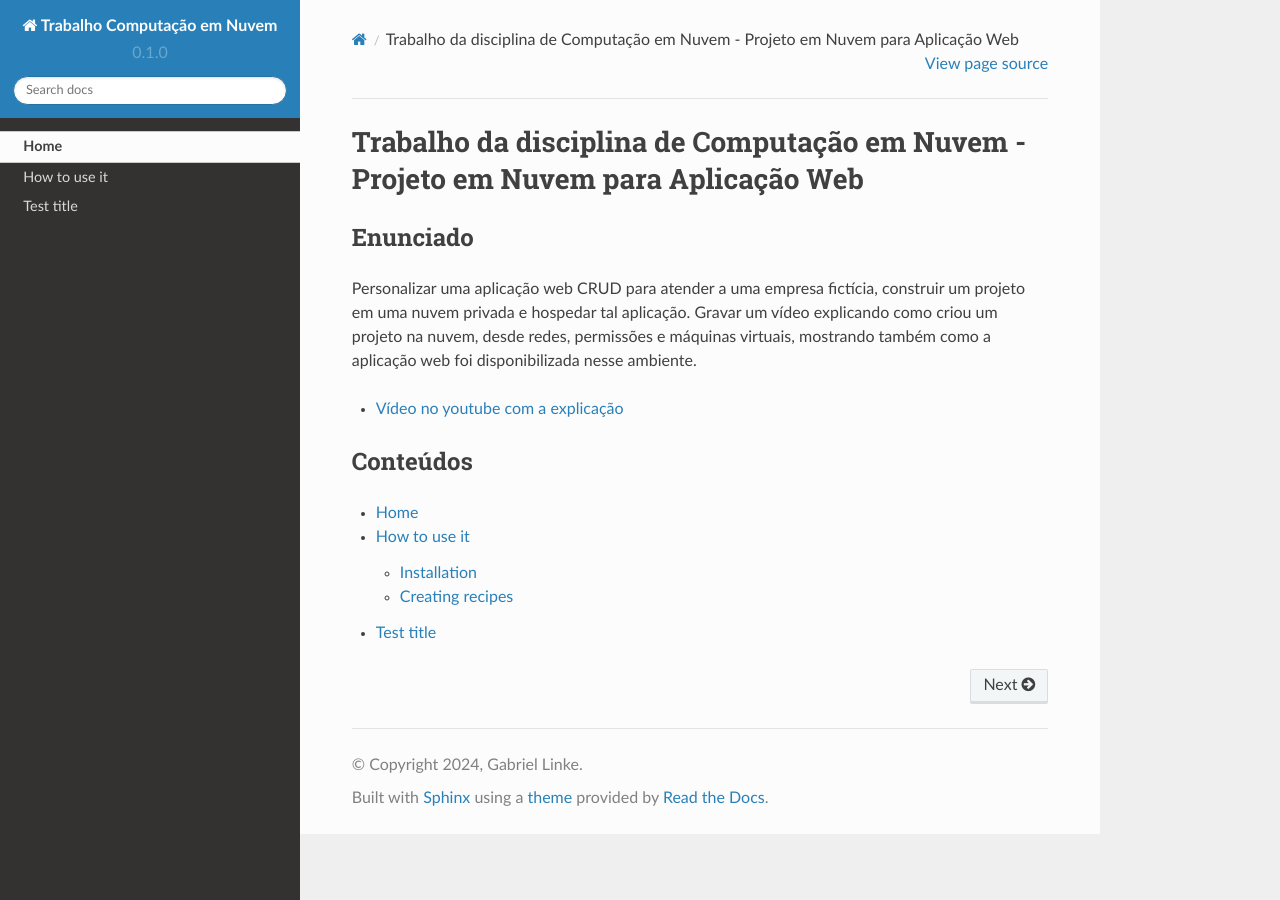
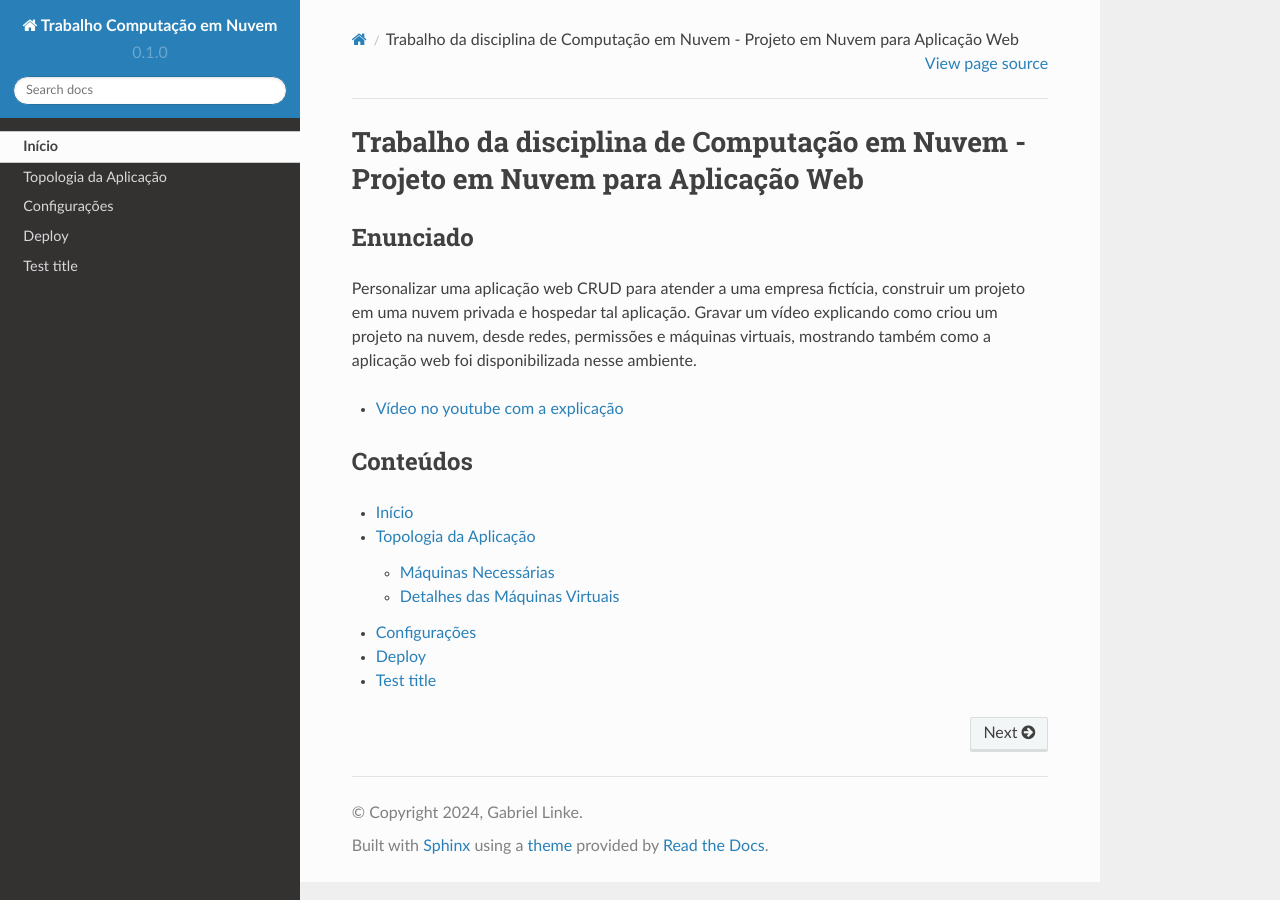
Before and after one commit to gabriellinke/computacao-em-nuvem, a Sphinx documentation site: the page built from docs/source/index.rst, in a window 1280 px wide. Built offline with Sphinx 7.4.7 and the Read the Docs theme 2.0.0, drawn with Linux system fonts in a browser that asks for light colours; some of the changed lines change nothing that is shown.

Commit message:
Update docs

```diff
--- /dev/null
+++ b/docs/source/configuracoes.rst
@@ -0,0 +1,2 @@
+Configurações
+=====
--- /dev/null
+++ b/docs/source/deploy.rst
@@ -0,0 +1,2 @@
+Deploy
+=====
--- a/docs/source/index.rst
+++ b/docs/source/index.rst
@@ -1,12 +1,12 @@
 .. include:: ../../README.rst
-
-
 
 Conteúdos
 --------
 
 .. toctree::
 
-   Home <self>
-   usage
+   Início <self>
+   topologia
+   configuracoes
+   deploy
    test
--- /dev/null
+++ b/docs/source/topologia.rst
@@ -0,0 +1,46 @@
+Topologia da Aplicação
+======================
+
+Neste documento, discutiremos a topologia da aplicação e as máquinas virtuais necessárias para hospedar toda a aplicação.
+
+Máquinas Necessárias
+--------------------
+
+1. **Servidor CA**: Gerencia os certificados de autenticação.
+2. **Servidor DNS**: Gerencia as configurações de DNS para a aplicação.
+3. **Servidor OpenStack**: Hospeda as máquinas virtuais da aplicação.
+   - **Servidor Web no OpenStack**: Hospeda o servidor da aplicação web.
+   - **Servidor Banco de Dados no OpenStack**: Armazena os dados da aplicação.
+
+Detalhes das Máquinas Virtuais
+------------------------------
+
+### Servidor CA
+
+- Sistema Operacional: Ubuntu 22.04
+- Recursos: 1 CPU, 1GB RAM, 10GB de armazenamento
+- Funções: Gerenciar certificados de autenticação para a aplicação.
+
+### Servidor DNS
+
+- Sistema Operacional: Ubuntu 22.04
+- Recursos: 1 CPU, 1GB RAM, 10GB de armazenamento
+- Funções: Gerenciar registros DNS para a aplicação.
+
+### Servidor OpenStack
+
+- Sistema Operacional: Ubuntu 22.04
+- Recursos: 4 CPUs, 8GB RAM, 80GB de armazenamento
+- Funções: Hospedar as máquinas virtuais da aplicação (servidor web e servidor de banco de dados).
+
+#### Servidor Web no OpenStack
+
+- Sistema Operacional: Ubuntu 22.04
+- Recursos: Configurado dentro do ambiente OpenStack
+- Funções: Servir a aplicação web.
+
+#### Servidor Banco de Dados no OpenStack
+
+- Sistema Operacional: Ubuntu 22.04
+- Recursos: Configurado dentro do ambiente OpenStackOutra
+- Funções: Armazenar os dados da aplicação.
--- a/docs/source/usage.rst
+++ /dev/null
@@ -1,33 +0,0 @@
-How to use it
-=====
-
-.. _installation:
-
-Installation
-------------
-
-To use Lumache, first install it using pip:
-
-.. code-block:: console
-
-   (.venv) $ pip install lumache
-
-Creating recipes
-----------------
-
-To retrieve a list of random ingredients,
-you can use the ``lumache.get_random_ingredients()`` function:
-
-.. autofunction:: lumache.get_random_ingredients
-
-The ``kind`` parameter should be either ``"meat"``, ``"fish"``,
-or ``"veggies"``. Otherwise, :py:func:`lumache.get_random_ingredients`
-will raise an exception.
-
-.. autoexception:: lumache.InvalidKindError
-
-For example:
-
->>> import lumache
->>> lumache.get_random_ingredients()
-['shells', 'gorgonzola', 'parsley']
```
Also changed, not shown: docs/source/topologia.png (added).
